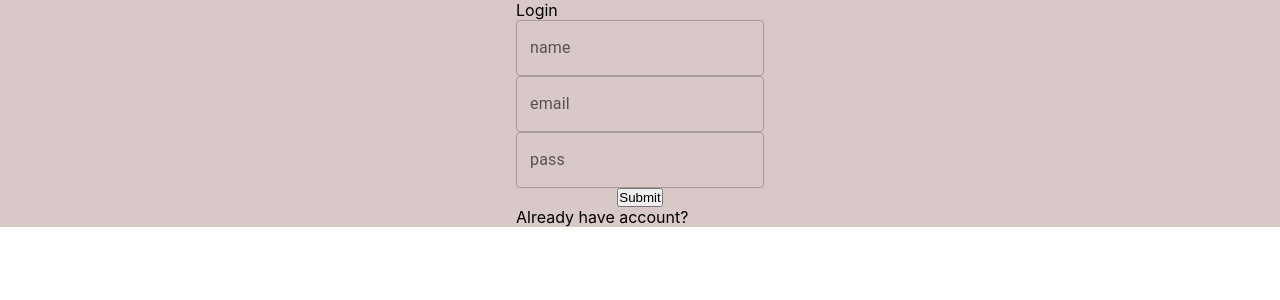
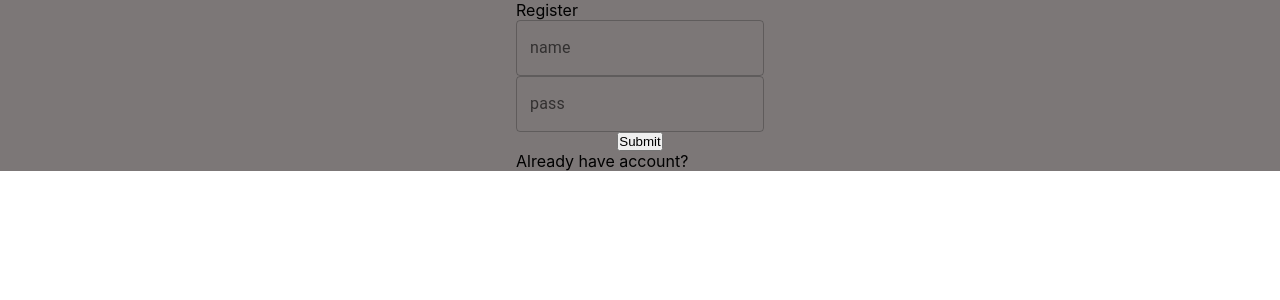
Before and after one commit to Piftik/meals, a React (Create React App) app: page /register in a window 1280 px wide. Shown: the top 300 px of the page. Built offline with nearby package versions, Linux system fonts and the light colour scheme.

Commit message:
registerAndLogin

```diff
--- a/src/App.tsx
+++ b/src/App.tsx
@@ -4,8 +4,15 @@ import RegisterPage from "./pages/RegisterPage/register";
 import { BrowserRouter, Route, Routes } from "react-router-dom";
 import StartPage from './pages/startPage/start'
 
+
+const isCookieJWTAvailable = () => !!localStorage.getItem('token');
+
+
 const App = () => {
   console.log("goood");
+
+  const isLogined = isCookieJWTAvailable();
+
   return (
     <BrowserRouter>
       <Routes>
--- a/src/common/api/default-axios.api.ts
+++ b/src/common/api/default-axios.api.ts
@@ -1,5 +1,5 @@
 import defaultAxios from 'axios'
 
 export const axios = defaultAxios.create({
-    baseURL: 'https://api-nodejs-todolist.herokuapp.com'
+    baseURL: 'http://localhost:3000'
 })
--- a/src/common/api/user.api.ts
+++ b/src/common/api/user.api.ts
@@ -1,15 +1,17 @@
 import { axios } from './default-axios.api'
+import {RegisterUserDto} from '../models/register-user.dto';
+import {LoginResponseDto} from "../models/login.response.dto";
 
 export const loginUser = async (data: any) => {
     try {
-        const updateTopic = await axios.post('user/login', data)
+        const updateTopic = await axios.post<LoginResponseDto>('user/login', data)
         return updateTopic.data
     } catch (err: any) {
         console.log(err)
     }
 }
 
-export const registerUser = async (data: any) => {
+export const registerUser = async (data: RegisterUserDto) => {
     try {
         const updateTopic = await axios.post('user/register', data)
         return updateTopic.data
--- /dev/null
+++ b/src/common/models/login.response.dto.ts
@@ -0,0 +1,3 @@
+export interface LoginResponseDto {
+    token: string
+}
--- /dev/null
+++ b/src/common/models/register-user.dto.ts
@@ -0,0 +1,4 @@
+export interface RegisterUserDto {
+  login: string,
+  pass: string
+}
--- a/src/components/modal.tsx
+++ b/src/components/modal.tsx
@@ -1,7 +1,7 @@
 import * as React from "react";
 import Box from "@mui/material/Box";
-import AddIcon from '@mui/icons-material/Add';
-import BottomNavigationAction from '@mui/material/BottomNavigationAction';
+
+import BottomNavigationAction from "@mui/material/BottomNavigationAction";
 
 import Typography from "@mui/material/Typography";
 import Modal from "@mui/material/Modal";
@@ -18,18 +18,18 @@ const style = {
   boxShadow: 24,
   p: 4,
 };
+interface ModalProps {
+  isOpen: boolean;
+  handleClose: () => void;
+}
 
-export default function BasicModal() {
-  const [open, setOpen] = React.useState(false);
-  const handleOpen = () => setOpen(true);
-  const handleClose = () => setOpen(false);
+export default function BasicModal({isOpen, handleClose}: ModalProps) {
+
 
   return (
     <div>
-
-      <BottomNavigationAction label="Add" onClick={handleOpen} icon={<AddIcon/>} />
       <Modal
-        open={open}
+        open={isOpen}
         onClose={handleClose}
         aria-labelledby="modal-modal-title"
         aria-describedby="modal-modal-description"
--- a/src/components/navigation.tsx
+++ b/src/components/navigation.tsx
@@ -1,19 +1,21 @@
-import * as React from 'react';
-import BasicModal from './modal';
-import Box from '@mui/material/Box';
-import BottomNavigation from '@mui/material/BottomNavigation';
-import BottomNavigationAction from '@mui/material/BottomNavigationAction';
-import SearchIcon from '@mui/icons-material/Search';
-import LoginIcon from '@mui/icons-material/Login';
-import HowToRegIcon from '@mui/icons-material/HowToReg';
-
+import * as React from "react";
+import BasicModal from "./modal";
+import Box from "@mui/material/Box";
+import BottomNavigation from "@mui/material/BottomNavigation";
+import BottomNavigationAction from "@mui/material/BottomNavigationAction";
+import SearchIcon from "@mui/icons-material/Search";
+import LoginIcon from "@mui/icons-material/Login";
+import AddIcon from "@mui/icons-material/Add";
+import HowToRegIcon from "@mui/icons-material/HowToReg";
 
 export default function SimpleBottomNavigation() {
   const [value, setValue] = React.useState(0);
-
+  const [isOpenModal, setIsOpenModal] = React.useState(false);
+  const handleCloseModal = () => {
+    setIsOpenModal(false);
+  };
   return (
-    <Box sx={{ width: "100%"
-     }}>
+    <Box sx={{ width: "100%" }}>
       <BottomNavigation
         showLabels
         value={value}
@@ -21,10 +23,16 @@ export default function SimpleBottomNavigation() {
           setValue(newValue);
         }}
       >
-         <BasicModal />
+        <BasicModal isOpen={isOpenModal} handleClose={handleCloseModal} />
+
+        <BottomNavigationAction
+          label="Add"
+          onClick={()=> setIsOpenModal(true)}
+          icon={<AddIcon />}
+        />
         <BottomNavigationAction label="Search" icon={<SearchIcon />} />
-        <BottomNavigationAction label="Login" icon={<LoginIcon/>} />
-        <BottomNavigationAction label="Register" icon={<HowToRegIcon/>} />
+        <BottomNavigationAction label="Login" icon={<LoginIcon />} />
+        <BottomNavigationAction label="Register" icon={<HowToRegIcon />} />
       </BottomNavigation>
     </Box>
   );
--- a/src/pages/LoginPage/login.tsx
+++ b/src/pages/LoginPage/login.tsx
@@ -48,7 +48,7 @@ const LoginPage = () => {
 
         <div>
           <div onClick={goToRegisterPage} className={style.create_account}>
-            Создать аккауннт
+            Создать аккаунт
           </div>
         </div>
       </div>
--- a/src/pages/RegisterPage/RegisterPage.module.scss
+++ b/src/pages/RegisterPage/RegisterPage.module.scss
@@ -1,15 +1,20 @@
 .register_page {
-  background: rgb(216, 200, 200);
+  background: rgb(124, 119, 119);
   display: flex;
    justify-content: center;
+
 }
 .register__page_container {
   display: flex;
   flex-direction: column;
-
+  color:white
 }
 .login_form {
   display: flex;
   flex-direction: column;
   align-items: center;
+  color:white
 }
+.input{
+  color:white
+}
--- a/src/pages/RegisterPage/register.tsx
+++ b/src/pages/RegisterPage/register.tsx
@@ -11,7 +11,10 @@ const RegisterPage = () => {
   let navigate = useNavigate();
 
   const onSubmit = async (data: any) => {
+    console.log(data,'14');
+
     const res: any = await registerUser(data);
+    console.log(res);
     localStorage.setItem("token", res.token);
     navigate("/");
   };
@@ -23,22 +26,16 @@ const RegisterPage = () => {
   return (
     <div className={style.register_page}>
       <div className={style.register__page_container}>
-        <div>Login</div>
+        <div>Register</div>
         <form className={style.login_form} onSubmit={handleSubmit(onSubmit)}>
           <TextField
             id="outlined-basic"
             className={style.input}
             label="name"
-            {...register("name", { required: true })}
+            {...register("login", { required: true })}
             variant="outlined"
           />
-          <TextField
-            id="outlined-basic"
-            className={style.input}
-            label="email"
-            {...register("email", { required: true })}
-            variant="outlined"
-          />
+
           <TextField
             id="outlined-basic"
             className={style.input}
--- a/src/pages/startPage/start.module.scss
+++ b/src/pages/startPage/start.module.scss
@@ -5,5 +5,5 @@ $BACKGROUND:rgb(61, 84, 90);
 }
 .recipi__container{
     display: flex;
-    align-items: start;
+    justify-content: space-around;
 }
```
Also changed, not shown: src/common/api/axios.service.ts (added, +8 -0 lines).
